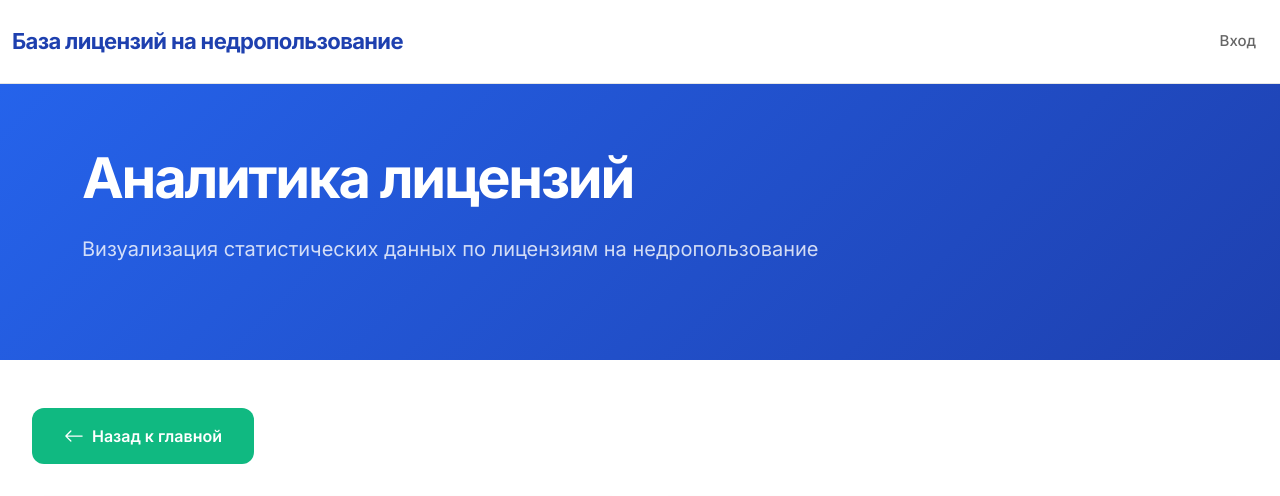
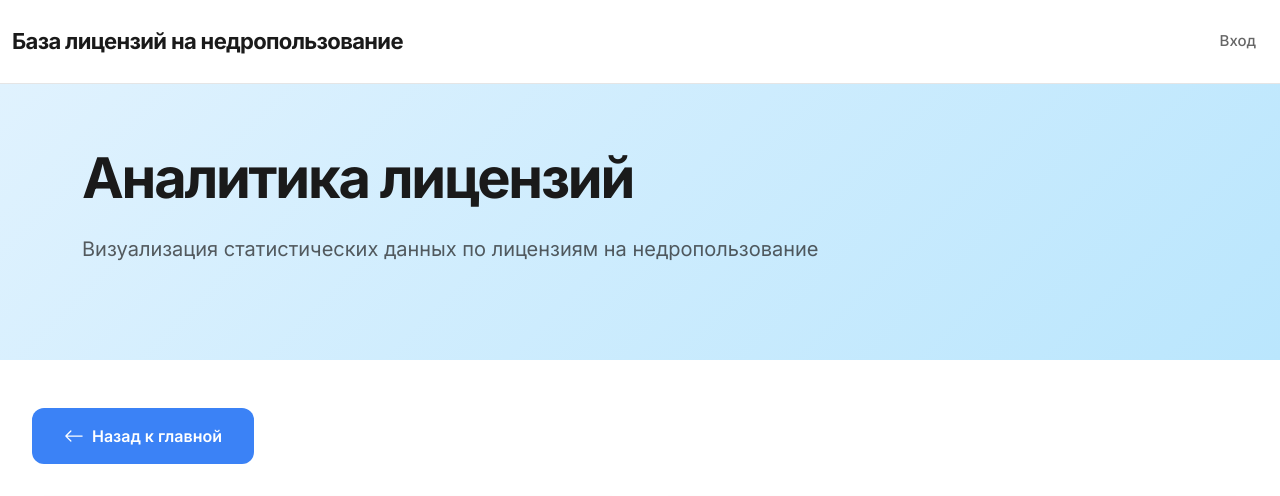
Before and after one commit to Terrmlt/Inside-site-f, a Django app: page /analytics/ in a window 1280 px wide. Shown: the top 496 px of the page. Run offline with Django 5.2, Linux system fonts and the light colour scheme; data that the repository does not hold is empty; parts of the project's set-up code (start-up, migrations or seed data) failed here and were passed over.

Commit message:
Update website colors and styling for a refreshed look and feel
Refactors CSS variables and styles across multiple HTML templates and the replit.md file to implement a new color scheme, primarily changing gradients, text colors, and accent colors from a blue-green palette to a blue palette.

Replit-Commit-Author: Agent
Replit-Commit-Session-Id: b4661f42-3f27-40ce-bc7f-8610cee4c41c
Replit-Commit-Checkpoint-Type: intermediate_checkpoint
Replit-Commit-Event-Id: 9a975661-948e-489a-bd0c-442c2e1b6211
Replit-Commit-Screenshot-Url: https://storage.googleapis.com/screenshot-production-us-central1/a50e56e3-31d6-4128-b84c-3fb1a86563dc/b4661f42-3f27-40ce-bc7f-8610cee4c41c/ySgtjEI

```diff
--- a/licenses/templates/licenses/analytics.html
+++ b/licenses/templates/licenses/analytics.html
@@ -16,8 +16,8 @@
     }
 
     .hero-section {
-        background: linear-gradient(135deg, #2563EB 0%, #1E40AF 100%);
-        color: white;
+        background: linear-gradient(135deg, #E0F2FE 0%, #BAE6FD 100%);
+        color: #1a1a1a;
         padding: 4rem 2rem 3rem;
         position: relative;
     }
@@ -32,7 +32,7 @@
 
     .hero-subtitle {
         font-size: 1.25rem;
-        color: rgba(255, 255, 255, 0.8);
+        color: rgba(26, 26, 26, 0.7);
         margin-bottom: 3rem;
         font-weight: 400;
     }
@@ -222,11 +222,11 @@
                 datasets: [{
                     data: Object.values(typeCount),
                     backgroundColor: [
-                        '#10B981',
-                        '#34D399',
-                        '#6EE7B7',
-                        '#A7F3D0',
-                        '#D1FAE5'
+                        '#3B82F6',
+                        '#60A5FA',
+                        '#93C5FD',
+                        '#BFDBFE',
+                        '#DBEAFE'
                     ],
                     borderWidth: 2,
                     borderColor: '#ffffff'
@@ -245,11 +245,11 @@
                                 size: 13,
                                 weight: '600'
                             },
-                            color: '#1E40AF'
+                            color: '#1a1a1a'
                         }
                     },
                     tooltip: {
-                        backgroundColor: 'rgba(30, 64, 175, 0.9)',
+                        backgroundColor: 'rgba(30, 58, 138, 0.9)',
                         titleFont: {
                             family: 'Inter, system-ui, sans-serif',
                             size: 14,
@@ -287,7 +287,7 @@
                 datasets: [{
                     label: 'Количество лицензий',
                     data: sorted.map(item => item[1]),
-                    backgroundColor: '#10B981',
+                    backgroundColor: '#3B82F6',
                     borderRadius: 8,
                     borderWidth: 0
                 }]
@@ -300,7 +300,7 @@
                         display: false
                     },
                     tooltip: {
-                        backgroundColor: 'rgba(30, 64, 175, 0.9)',
+                        backgroundColor: 'rgba(30, 58, 138, 0.9)',
                         titleFont: {
                             family: 'Inter, system-ui, sans-serif',
                             size: 14,
@@ -375,12 +375,12 @@
                 datasets: [{
                     label: 'Истекающие лицензии',
                     data: monthsData,
-                    borderColor: '#10B981',
-                    backgroundColor: 'rgba(16, 185, 129, 0.1)',
+                    borderColor: '#3B82F6',
+                    backgroundColor: 'rgba(59, 130, 246, 0.1)',
                     borderWidth: 3,
                     fill: true,
                     tension: 0.4,
-                    pointBackgroundColor: '#10B981',
+                    pointBackgroundColor: '#3B82F6',
                     pointBorderColor: '#ffffff',
                     pointBorderWidth: 2,
                     pointRadius: 5,
@@ -395,7 +395,7 @@
                         display: false
                     },
                     tooltip: {
-                        backgroundColor: 'rgba(30, 64, 175, 0.9)',
+                        backgroundColor: 'rgba(30, 58, 138, 0.9)',
                         titleFont: {
                             family: 'Inter, system-ui, sans-serif',
                             size: 14,
--- a/licenses/templates/licenses/base.html
+++ b/licenses/templates/licenses/base.html
@@ -11,11 +11,11 @@
     <style>
         :root {
             --primary-color: #3B82F6;
-            --primary-dark: #1E40AF;
+            --primary-dark: #1E3A8A;
             --primary-light: #60A5FA;
-            --accent-color: #10B981;
-            --accent-hover: #059669;
-            --text-dark: #1E40AF;
+            --accent-color: #3B82F6;
+            --accent-hover: #2563EB;
+            --text-dark: #1a1a1a;
             --text-muted: #666666;
             --text-light: #999999;
             --border-color: #e5e5e5;
```
Also changed, not shown: licenses/templates/licenses/map.html (+14 -14 lines), replit.md (+3 -3 lines), 1 other file.
